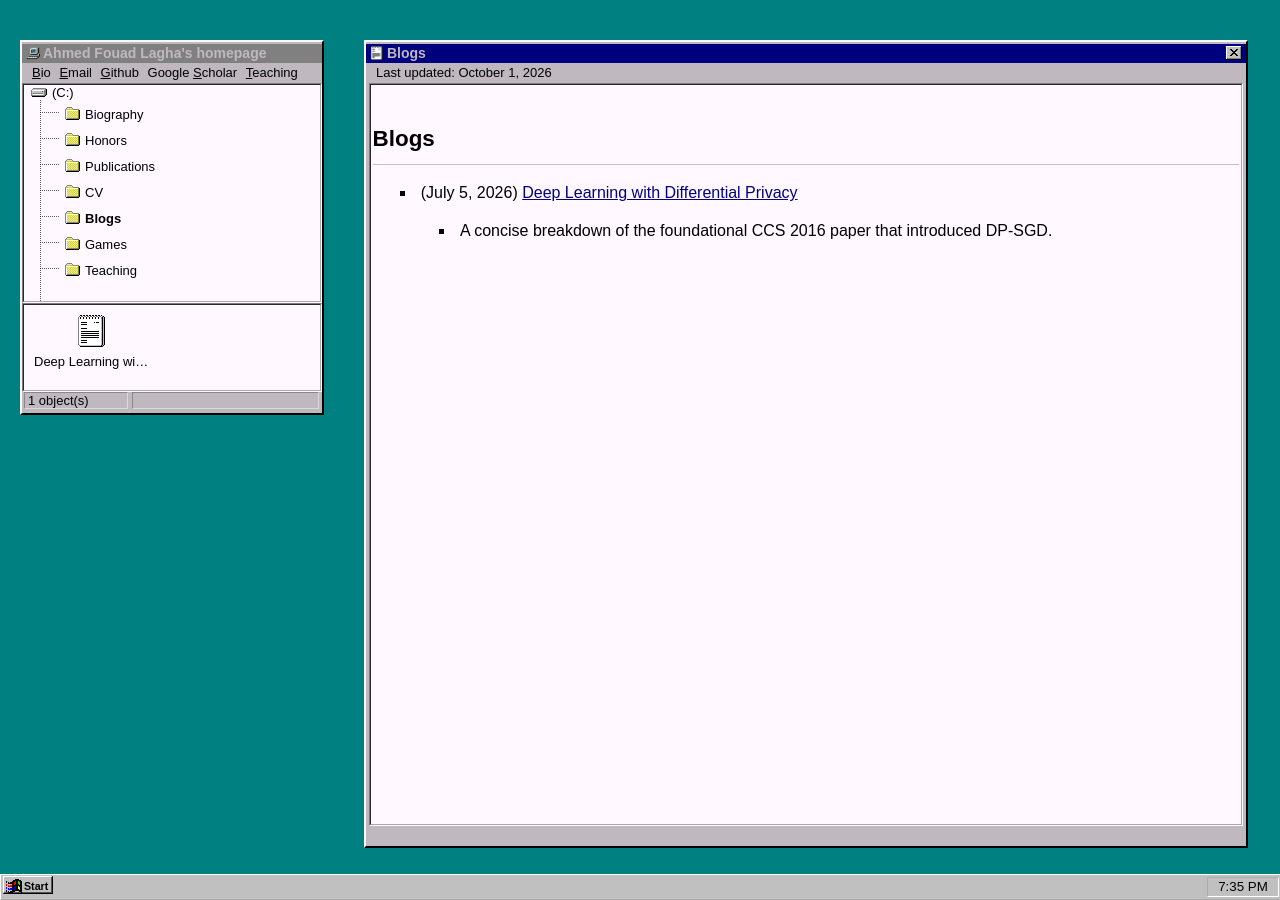
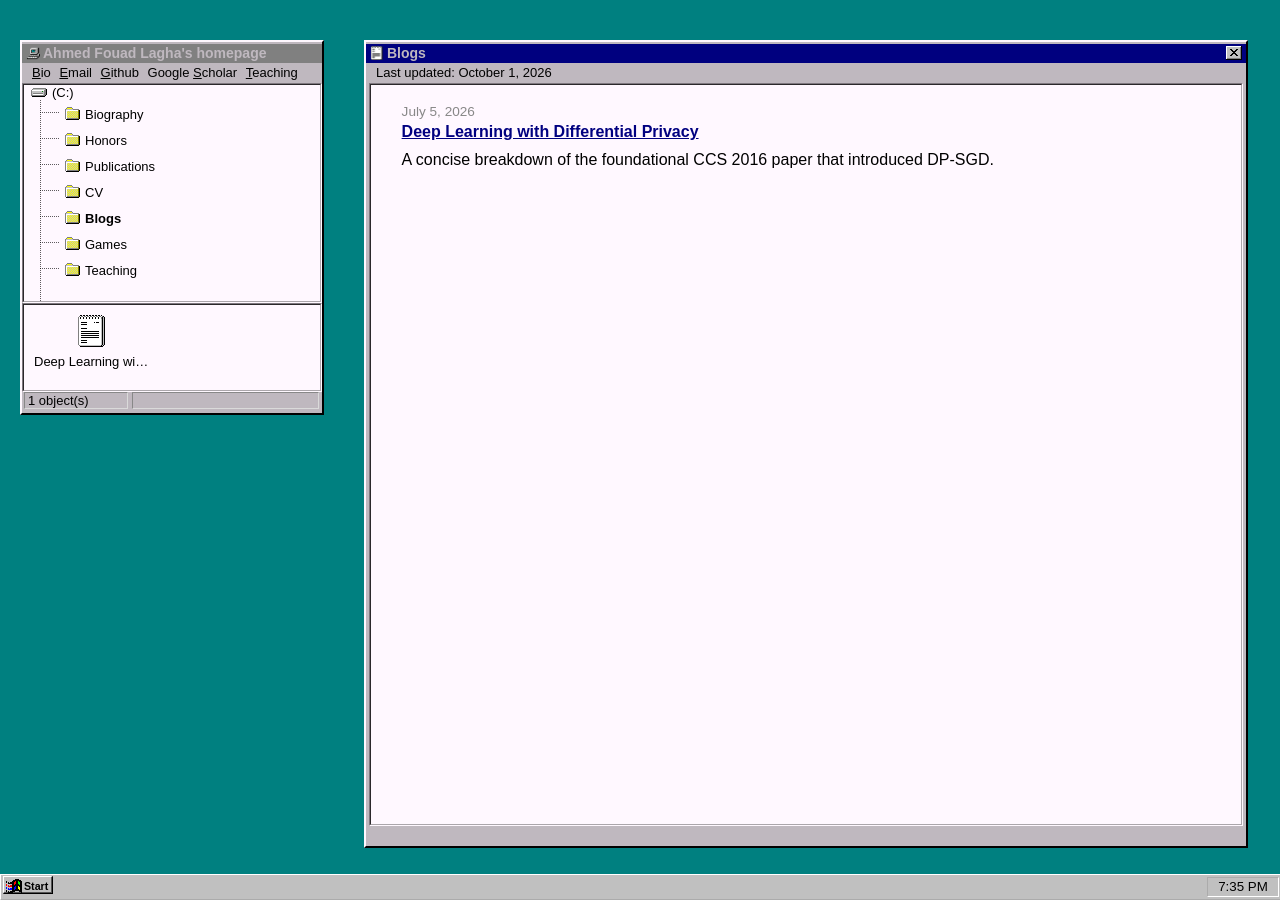
Before and after one commit to ahmed-fouad-lagha/ahmed-fouad-lagha.github.io, a Jekyll site: the page built from _blogs/index.md, in a window 1280 px wide. Built offline with Jekyll 4.4.1, drawn with Linux system fonts in a browser that asks for light colours; comment, search, counter and statistics services are not loaded.

Commit message:
style: restructure blog index layout for improved readability and formatting

```diff
--- a/_blogs/index.md
+++ b/_blogs/index.md
@@ -5,11 +5,14 @@ permalink: /blogs/
 class: "blog"
 sidebar_exclude: true
 ---
-## Blogs
-
-{% for blog in site.blogs %}
-{% if blog.url != page.url %}
-* ({{ blog.show_date }}) [{{blog.title}}]({{ blog.url | relative_url }})
-    * {{ blog.desc }}
-{% endif %}
-{% endfor %}
+<ul class="blog_list">
+    {% for blog in site.blogs %}
+    {% if blog.url != page.url %}
+    <li class="blog_entry">
+        <span class="blog_date">{{ blog.show_date }}</span>
+        <a class="blog_link" href="{{ blog.url | relative_url }}">{{ blog.title }}</a>
+        <p class="blog_desc">{{ blog.desc }}</p>
+    </li>
+    {% endif %}
+    {% endfor %}
+</ul>
--- a/_sass/_page-content.scss
+++ b/_sass/_page-content.scss
@@ -57,6 +57,38 @@
 
 .honors_heading {
     text-align: center;
+}
+
+/* Blog index: date above a linked title, description beneath.
+   Scoped under .blog because assets/css/blog.css sets list styling on
+   .blog ul and loads after this stylesheet. */
+.blog .blog_list {
+    list-style: none;
+    padding-left: 0;
+}
+
+.blog_entry {
+    margin-bottom: 1.4em;
+}
+
+.blog_entry:last-child {
+    margin-bottom: 0;
+}
+
+.blog_date {
+    display: block;
+    font-size: 85%;
+    color: #888888;
+}
+
+.blog_link {
+    font-weight: bold;
+}
+
+.blog .blog_desc {
+    margin: 0.3em 0 0;
+    font-size: 100%;
+    line-height: 150%;
 }
 
 .publication_title {
```
